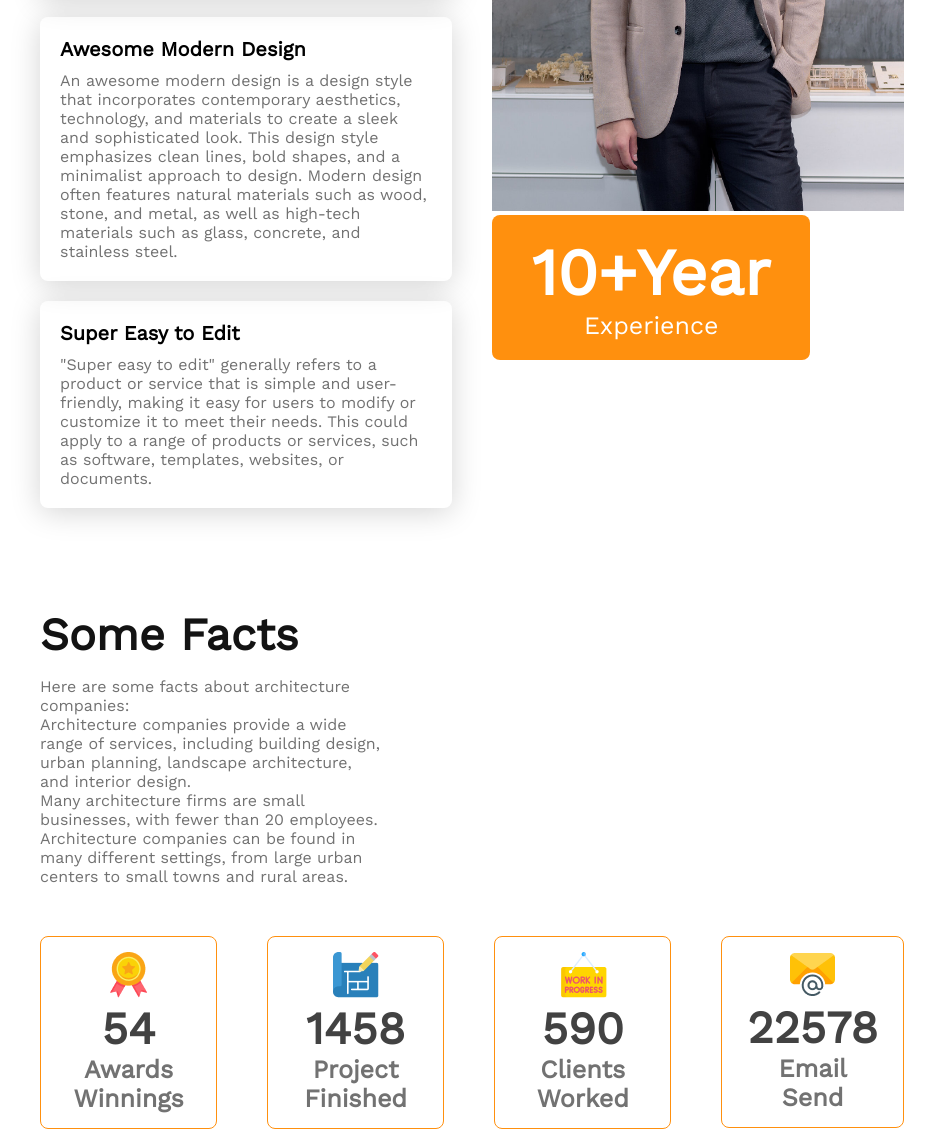
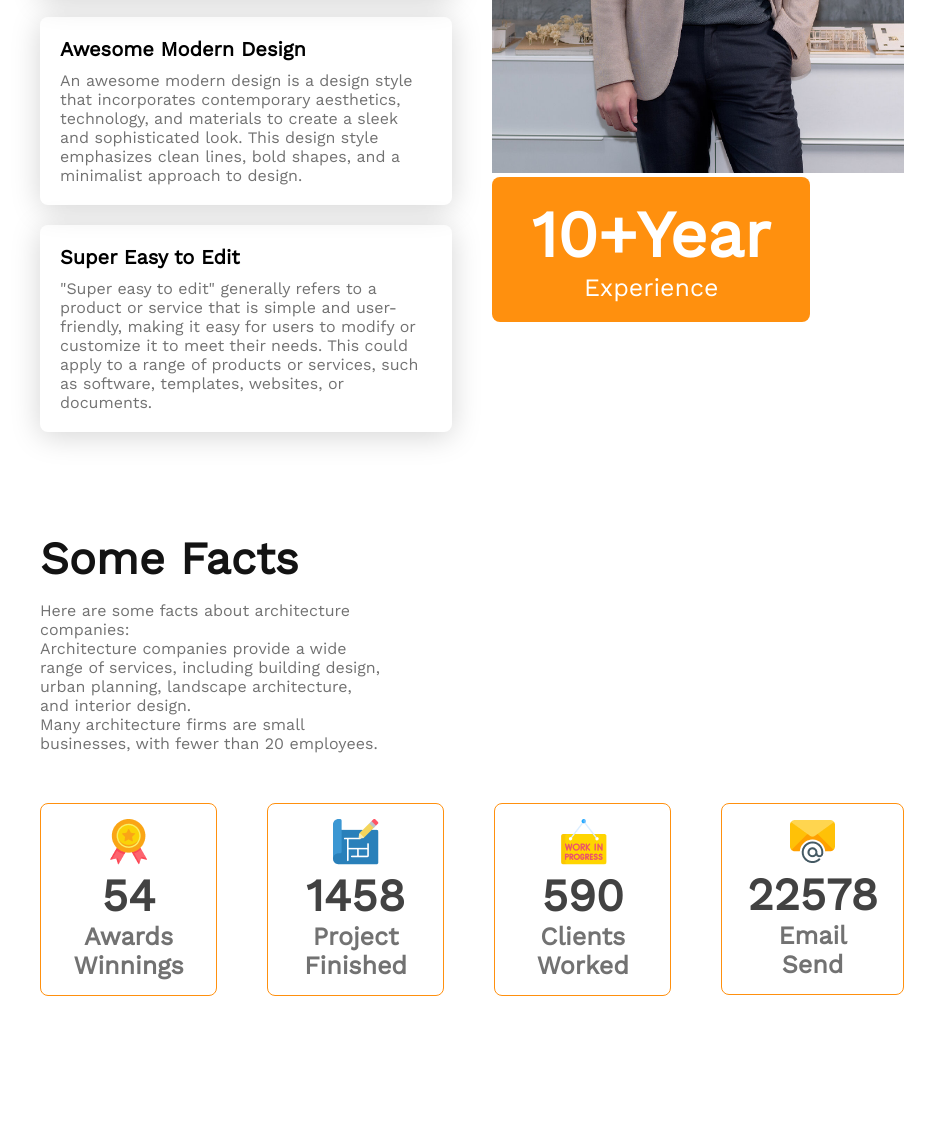
Before and after one commit to abuabdullah23/g3-architects-assignment2, a plain HTML site: page index.html in a window 1280 px wide. Shown: the part 2439-3571 px from the top of the page, without its empty margins (168-1103 px from the left). Drawn offline with nearby package versions, Linux system fonts and the light colour scheme.

Commit message:
update content

```diff
--- a/index.html
+++ b/index.html
@@ -36,7 +36,11 @@
                     <div>
                         <h2 class="banner-title">Brand New Group of <br>Architects</h2>
                         <p class="banner-subtitle">
-                            An architecture company is a business that provides professional design and planning services for buildings, landscapes, and other physical structures. Architects in these companies typically have training in design, engineering, and project management, and work with clients to create functional, aesthetically pleasing, and sustainable buildings that meet their needs and budget.
+                            An architecture company is a business that provides professional design and planning
+                            services for buildings, landscapes, and other physical structures. Architects in these
+                            companies typically have training in design, engineering, and project management, and work
+                            with clients to create functional, aesthetically pleasing, and sustainable buildings that
+                            meet their needs and budget.
                         </p>
                         <button class="btn-primary" type="submit">Explore More</button>
                     </div>
@@ -61,7 +65,12 @@
                 </div>
                 <div class="feature-content">
                     <p class="feature-title">Quick list <strong>of Our</strong> <span> <br> Features</span></p>
-                    <p class="feature-subtitle">Here is potential features that may be offered by an architecture company: <br> Professional design services: This may include conceptual design, site analysis, building programming, interior design, and other services related to the planning and design of physical structures. <br> Project management: Many architecture companies offer project management services, including construction documentation, project scheduling, and site supervision. etc. </p>
+                    <p class="feature-subtitle">Here is potential features that may be offered by an architecture
+                        company: <br> Professional design services: This may include conceptual design, site analysis,
+                        building programming, interior design, and other services related to the planning and design of
+                        physical structures. <br> Project management: Many architecture companies offer project
+                        management services, including construction documentation, project scheduling, and site
+                        supervision. etc. </p>
                     <button class="btn-primary" type="submit">Explore More</button>
                 </div>
             </div>
@@ -76,24 +85,35 @@
                             <button class="btn-horizontal"></button>
                             <h2>Features you will love & enjoy</h2>
                         </div>
-                        <p class="second-feature-description">Here are some potential features that may be you love & enjoy:
+                        <p class="second-feature-description">Here are some potential features that may be you love &
+                            enjoy:
                         </p>
                     </div>
                     <article class="second-feature-details">
                         <h3>Desktop & Mobile Version</h3>
-                        <p class="second-feature-description">In today's digital world, having a website that is optimized for both desktop and mobile devices is essential for any business, including an architecture company. </p>
+                        <p class="second-feature-description">In today's digital world, having a website that is
+                            optimized for both desktop and mobile devices is essential for any business, including an
+                            architecture company. </p>
                     </article>
                     <article class="second-feature-details">
                         <h3>Drag & Drop Builder</h3>
-                        <p class="second-feature-description">In today's digital world, having a website that is optimized for both desktop and mobile devices is essential for any business, including an architecture company. </p>
+                        <p class="second-feature-description">In today's digital world, having a website that is
+                            optimized for both desktop and mobile devices is essential for any business, including an
+                            architecture company. </p>
                     </article>
                     <article class="second-feature-details">
                         <h3>Awesome Modern Design</h3>
-                        <p class="second-feature-description">An awesome modern design is a design style that incorporates contemporary aesthetics, technology, and materials to create a sleek and sophisticated look. This design style emphasizes clean lines, bold shapes, and a minimalist approach to design. Modern design often features natural materials such as wood, stone, and metal, as well as high-tech materials such as glass, concrete, and stainless steel.</p>
+                        <p class="second-feature-description">An awesome modern design is a design style that
+                            incorporates contemporary aesthetics, technology, and materials to create a sleek and
+                            sophisticated look. This design style emphasizes clean lines, bold shapes, and a minimalist
+                            approach to design.</p>
                     </article>
                     <article class="second-feature-details">
                         <h3>Super Easy to Edit</h3>
-                        <p class="second-feature-description">"Super easy to edit" generally refers to a product or service that is simple and user-friendly, making it easy for users to modify or customize it to meet their needs. This could apply to a range of products or services, such as software, templates, websites, or documents.</p>
+                        <p class="second-feature-description">"Super easy to edit" generally refers to a product or
+                            service that is simple and user-friendly, making it easy for users to modify or customize it
+                            to meet their needs. This could apply to a range of products or services, such as software,
+                            templates, websites, or documents.</p>
                     </article>
                 </div>
 
@@ -112,7 +132,10 @@
             <div class="facts-section">
                 <div class="facts-section-title">
                     <h2 class="facts-title">Some Facts</h2>
-                    <p class="facts-subtitle">Here are some facts about architecture companies: <br> Architecture companies provide a wide range of services, including building design, urban planning, landscape architecture, and interior design. <br> Many architecture firms are small businesses, with fewer than 20 employees. <br> Architecture companies can be found in many different settings, from large urban centers to small towns and rural areas. </p>
+                    <p class="facts-subtitle">Here are some facts about architecture companies: <br> Architecture
+                        companies provide a wide range of services, including building design, urban planning, landscape
+                        architecture, and interior design. <br> Many architecture firms are small businesses, with fewer
+                        than 20 employees. </p>
                 </div>
                 <div class="facts-box">
                     <div class="facts-box-content">
@@ -144,7 +167,10 @@
             <div class="sponsor-section">
                 <div class="sponsors-details">
                     <h2 class="sponsor-title">Our Sponsors</h2>
-                    <p class="sponsor-subtitle">Sponsorship is a form of marketing in which a company provides financial or other support to a person, organization, or event in exchange for exposure and promotion. Sponsors may support a variety of activities, such as sports teams, concerts, conferences, or charity events.</p>
+                    <p class="sponsor-subtitle">Sponsorship is a form of marketing in which a company provides financial
+                        or other support to a person, organization, or event in exchange for exposure and promotion.
+                        Sponsors may support a variety of activities, such as sports teams, concerts, conferences, or
+                        charity events.</p>
                 </div>
                 <div class="sponsor-logo">
                     <img src="images/sponsors/spotify.png" alt="">
@@ -194,12 +220,7 @@
                 <div>
                     <img src="images/team11.png" alt="">
                 </div>
-                <div>
-                    <img src="images/team1.png" alt="">
-                </div>
-                <div>
-                    <img src="images/architect.png" alt="">
-                </div>
+
 
             </div>
         </section>
--- a/styles/architect.css
+++ b/styles/architect.css
@@ -3,7 +3,6 @@
 
 body {
     font-family: 'Work Sans', sans-serif;
-
 }
 
 .header-banner-section {
@@ -72,7 +71,6 @@ nav li {
     height: 100%;
     margin: 30px 0px;
     align-items: center;
-
 }
 
 
@@ -285,13 +283,13 @@ span {
     justify-content: center;
     align-items: center;
     margin-bottom: 50px;
-
 }
 
 .photo-gallery>div img {
     width: 100%;
     box-shadow: 5px 5px 15px #7272723f;
 }
+
 .photo-gallery>div img:hover {
     zoom: 105%;
     transform: rotate(360deg);
@@ -391,7 +389,6 @@ span {
     .photo-gallery {
         grid-template-columns: repeat(1, 1fr);
     }
-
 }
 
 
@@ -473,6 +470,7 @@ span {
         flex-wrap: wrap;
         gap: 25px;
     }
+
     .photo-gallery {
         grid-template-columns: repeat(2, 1fr);
     }
```
